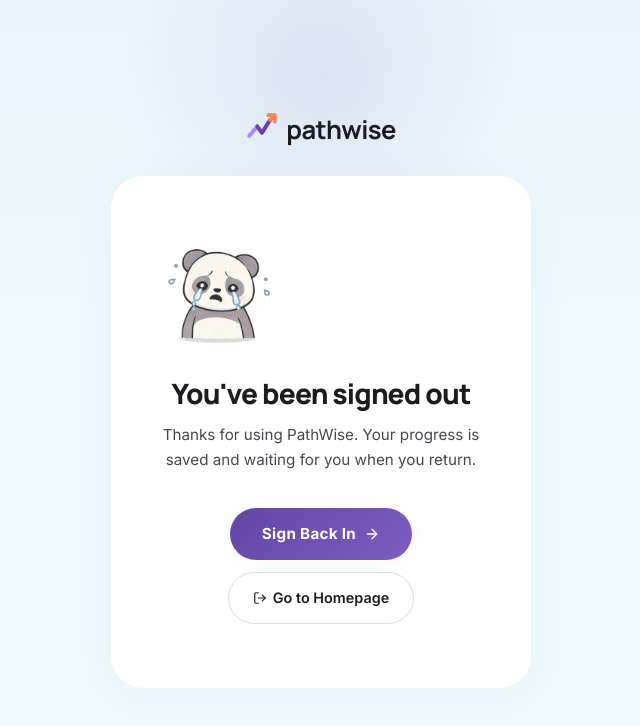
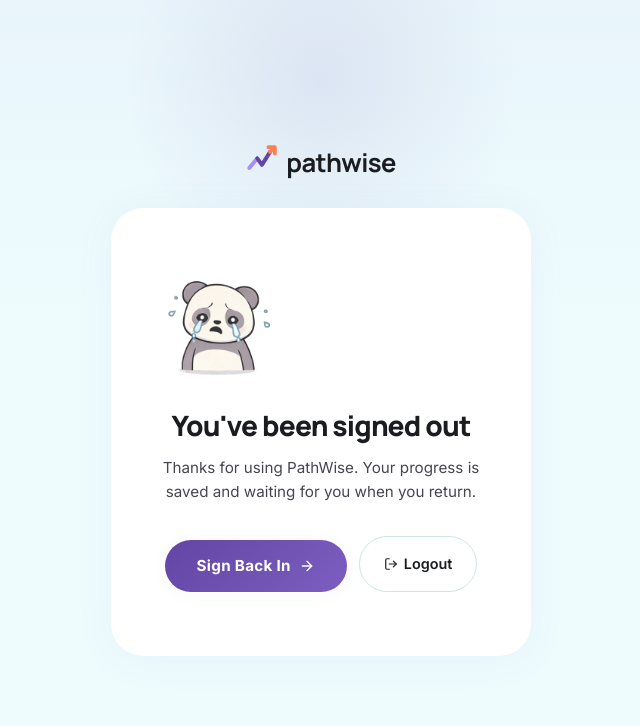
Before and after one commit to venomez-viper/PathWise, a React (Vite) app: page /logout in a window 1280 px wide. Shown: the top 726 px of the page, without its empty margins (319-959 px from the left). Built offline with nearby package versions, Linux system fonts and the light colour scheme; no server answers.

Commit message:
fix: rename 'Go to Homepage' to 'Logout' on logout page

```diff
--- a/src/pages/Logout/index.tsx
+++ b/src/pages/Logout/index.tsx
@@ -69,7 +69,7 @@ export default function LogoutPage() {
                 textDecoration: 'none',
               }}>
                 <LogOut size={14} />
-                Go to Homepage
+                Logout
               </Link>
             </div>
           </div>
```
